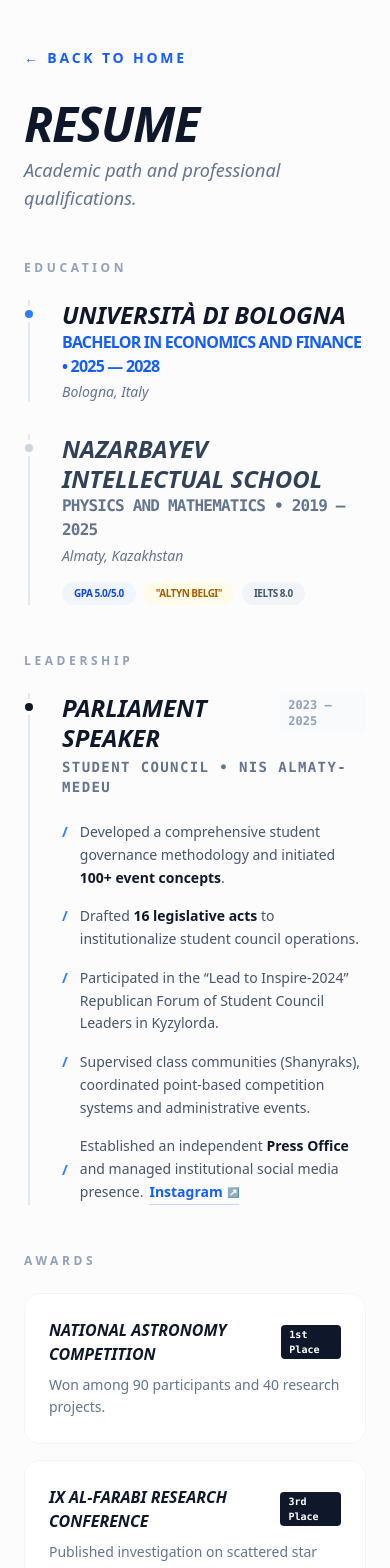
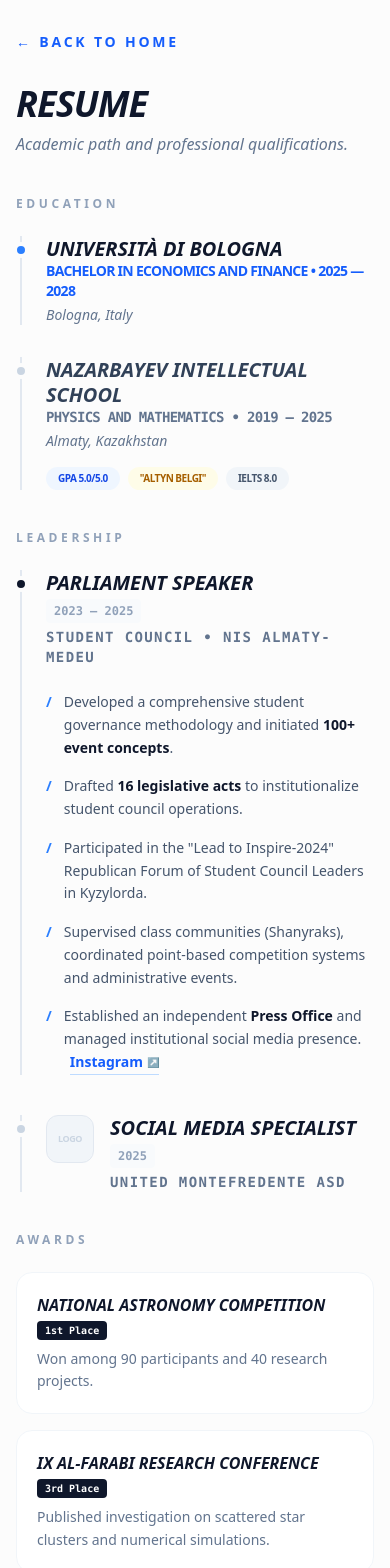
Before and after one commit to JuneiBrunei/zhangirportfolio, a Next.js app: page /resume in a window 390 px wide. Shown: the top 1568 px of the page. Built offline with nearby package versions, Linux system fonts and the light colour scheme.

Commit message:
Укажите описание ваших изменений здесь

```diff
--- a/app/resume/page.tsx
+++ b/app/resume/page.tsx
@@ -1,38 +1,39 @@
 import Link from 'next/link';
+import Image from 'next/image';
 
 export default function Resume() {
   return (
     <div className="min-h-screen bg-[#fcfcfc] text-slate-900 font-sans selection:bg-blue-100">
-      <main className="max-w-3xl mx-auto px-6 py-12 animate-fade-in">
+      <main className="max-w-3xl mx-auto px-4 sm:px-6 py-8 sm:py-12 animate-fade-in">
 
         {/* Navigation */}
         <Link href="/" className="text-sm font-bold text-blue-600 uppercase tracking-[0.2em] mb-8 block hover:opacity-70 transition-opacity">
           ← Back to Home
         </Link>
 
-        <header className="mb-12">
-          <h1 className="text-5xl font-black tracking-tight mb-2 uppercase italic">Resume</h1>
-          <p className="text-lg text-slate-500 italic">Academic path and professional qualifications.</p>
+        <header className="mb-10 sm:mb-12">
+          <h1 className="text-4xl sm:text-5xl font-black tracking-tight mb-2 uppercase italic">Resume</h1>
+          <p className="text-base sm:text-lg text-slate-500 italic">Academic path and professional qualifications.</p>
         </header>
 
         {/* Education Section */}
-        <section className="mb-12">
+        <section className="mb-10 sm:mb-12">
           <h2 className="text-xs font-bold text-slate-400 uppercase tracking-[0.3em] mb-6">Education</h2>
           <div className="space-y-8">
 
             {/* Università di Bologna */}
-            <div className="relative border-l-2 border-slate-200 pl-8 ml-1">
+            <div className="relative border-l-2 border-slate-200 pl-6 sm:pl-8 ml-1">
               <div className="absolute -left-[9px] top-1.5 w-4 h-4 rounded-full bg-blue-500 border-4 border-[#fcfcfc]"></div>
-              <h3 className="text-2xl font-bold uppercase italic leading-tight">Università di Bologna</h3>
-              <p className="text-base font-bold text-blue-600 mb-1 tracking-tighter uppercase">Bachelor in Economics and Finance • 2025 — 2028</p>
+              <h3 className="text-xl sm:text-2xl font-bold uppercase italic leading-tight">Università di Bologna</h3>
+              <p className="text-sm sm:text-base font-bold text-blue-600 mb-1 tracking-tighter uppercase">Bachelor in Economics and Finance • 2025 — 2028</p>
               <p className="text-slate-500 text-sm italic">Bologna, Italy</p>
             </div>
 
             {/* NIS */}
-            <div className="relative border-l-2 border-slate-200 pl-8 ml-1">
+            <div className="relative border-l-2 border-slate-200 pl-6 sm:pl-8 ml-1">
               <div className="absolute -left-[9px] top-1.5 w-4 h-4 rounded-full bg-slate-300 border-4 border-[#fcfcfc]"></div>
-              <h3 className="text-2xl font-bold uppercase italic leading-tight text-slate-700">Nazarbayev Intellectual School</h3>
-              <p className="text-base font-bold text-slate-500 mb-1 tracking-tighter uppercase font-mono">Physics and Mathematics • 2019 — 2025</p>
+              <h3 className="text-xl sm:text-2xl font-bold uppercase italic leading-tight text-slate-700">Nazarbayev Intellectual School</h3>
+              <p className="text-sm sm:text-base font-bold text-slate-500 mb-1 tracking-tighter uppercase font-mono">Physics and Mathematics • 2019 — 2025</p>
               <p className="text-slate-500 text-sm italic mb-4">Almaty, Kazakhstan</p>
 
               <div className="flex flex-wrap gap-2">
@@ -45,13 +46,16 @@ export default function Resume() {
         </section>
 
         {/* Leadership & Experience */}
-        <section className="mb-12">
+        <section className="mb-10 sm:mb-12">
           <h2 className="text-xs font-bold text-slate-400 uppercase tracking-[0.3em] mb-6">Leadership</h2>
-          <div className="relative border-l-2 border-slate-200 pl-8 ml-1">
+          <div className="space-y-10">
+
+            {/* Parliament Speaker */}
+            <div className="relative border-l-2 border-slate-200 pl-6 sm:pl-8 ml-1">
               <div className="absolute -left-[9px] top-1.5 w-4 h-4 rounded-full bg-slate-900 border-4 border-[#fcfcfc]"></div>
-            <div className="flex justify-between items-start mb-1">
-              <h3 className="text-2xl font-bold uppercase italic leading-tight">Parliament Speaker</h3>
-              <span className="text-xs font-mono font-bold text-slate-400 bg-slate-50 px-2 py-1 rounded">2023 — 2025</span>
+              <div className="flex flex-col sm:flex-row sm:justify-between sm:items-start gap-1 mb-1">
+                <h3 className="text-xl sm:text-2xl font-bold uppercase italic leading-tight">Parliament Speaker</h3>
+                <span className="text-xs font-mono font-bold text-slate-400 bg-slate-50 px-2 py-1 rounded self-start">2023 — 2025</span>
               </div>
               <p className="text-sm font-bold text-slate-500 mb-6 uppercase tracking-widest font-mono">Student Council • NIS Almaty-Medeu</p>
 
@@ -66,13 +70,13 @@ export default function Resume() {
                 </li>
                 <li className="flex gap-3">
                   <span className="text-blue-500 font-bold">/</span>
-<span>Participated in the “Lead to Inspire-2024” Republican Forum of Student Council Leaders in Kyzylorda.</span>
+                  <span>Participated in the "Lead to Inspire-2024" Republican Forum of Student Council Leaders in Kyzylorda.</span>
                 </li>
                 <li className="flex gap-3">
                   <span className="text-blue-500 font-bold">/</span>
                   <span>Supervised class communities (Shanyraks), coordinated point-based competition systems and administrative events.</span>
                 </li>
-<li className="flex gap-3 items-center">
+                <li className="flex gap-3 items-start">
                   <span className="text-blue-500 font-bold">/</span>
                   <span>
                     Established an independent <span className="text-slate-900 font-semibold">Press Office</span> and managed institutional social media presence.
@@ -89,11 +93,41 @@ Instagram
                 </li>
               </ul>
             </div>
+
+            {/* Social Media Specialist */}
+            <div className="relative border-l-2 border-slate-200 pl-6 sm:pl-8 ml-1">
+              <div className="absolute -left-[9px] top-1.5 w-4 h-4 rounded-full bg-slate-300 border-4 border-[#fcfcfc]"></div>
+              <div className="flex items-start gap-4 mb-1">
+                {/* Logo placeholder */}
+                <div className="shrink-0 w-12 h-12 sm:w-14 sm:h-14 rounded-xl bg-slate-100 border border-slate-200 flex items-center justify-center overflow-hidden">
+                  {/* Replace src below with the club logo, e.g. /montefredente-logo.png */}
+                  <span className="text-slate-300 text-[9px] font-bold uppercase tracking-tighter text-center px-1">Logo</span>
+                  {/*
+                  <Image
+                    src="/montefredente-logo.png"
+                    alt="United Montefredente ASD logo"
+                    width={56}
+                    height={56}
+                    className="object-contain"
+                  />
+                  */}
+                </div>
+
+                <div className="flex-1">
+                  <div className="flex flex-col sm:flex-row sm:justify-between sm:items-start gap-1 mb-1">
+                    <h3 className="text-xl sm:text-2xl font-bold uppercase italic leading-tight">Social Media Specialist</h3>
+                    <span className="text-xs font-mono font-bold text-slate-400 bg-slate-50 px-2 py-1 rounded self-start">2025</span>
+                  </div>
+                  <p className="text-sm font-bold text-slate-500 uppercase tracking-widest font-mono">United Montefredente ASD</p>
+                </div>
+              </div>
+            </div>
+
+          </div>
         </section>
 
         {/* Awards */}
         <section className="mb-6">
-  {/* Увеличил с text-[10px] до text-xs */}
           <h2 className="text-xs font-bold text-slate-400 uppercase tracking-[0.3em] mb-6">Awards</h2>
           <div className="grid gap-4">
             {[
@@ -101,13 +135,11 @@ Instagram
               { title: "IX Al-Farabi Research Conference", rank: "3rd Place", date: "2022", desc: "Published investigation on scattered star clusters and numerical simulations." },
               { title: "Climate Science Olympiad", rank: "Semifinalist", date: "23 & 24", desc: "Top 55,000 participants globally. Missed finals by only 1 point." }
             ].map((award, i) => (
-      <div key={i} className="p-6 bg-white border border-slate-100 rounded-2xl">
-        <div className="flex justify-between items-center mb-2">
-          {/* Увеличил с text-sm до text-base */}
+              <div key={i} className="p-5 sm:p-6 bg-white border border-slate-100 rounded-2xl">
+                <div className="flex flex-col sm:flex-row sm:justify-between sm:items-center gap-1 mb-2">
                   <h3 className="font-bold uppercase text-base italic">{award.title}</h3>
-          <span className="text-[10px] font-mono font-bold px-2 py-0.5 bg-slate-900 text-white rounded">{award.rank}</span>
+                  <span className="text-[10px] font-mono font-bold px-2 py-0.5 bg-slate-900 text-white rounded self-start">{award.rank}</span>
                 </div>
-        {/* Увеличил с text-xs до text-sm */}
                 <p className="text-sm text-slate-500 leading-relaxed">{award.desc}</p>
               </div>
             ))}
@@ -155,7 +187,7 @@ Instagram
           </div>
         </section>
 
-        <footer className="mt-20 text-center text-[10px] font-mono text-slate-300 uppercase tracking-[0.5em]">
+        <footer className="mt-16 sm:mt-20 text-center text-[10px] font-mono text-slate-300 uppercase tracking-[0.5em]">
           • Zhangir Yerkassym •
         </footer>
       </main>
```
Lines whose indentation alone changed are shown as unchanged.
